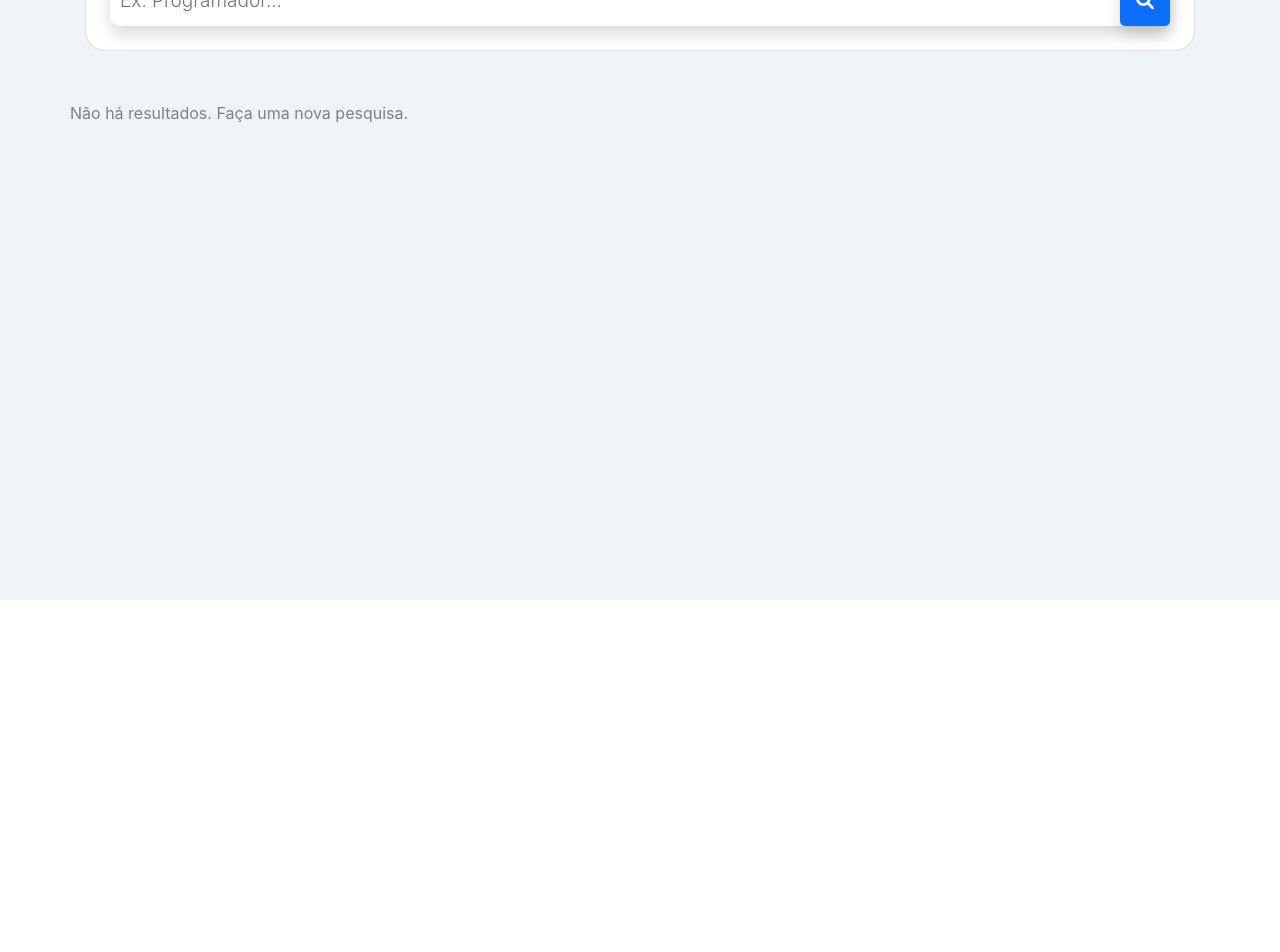
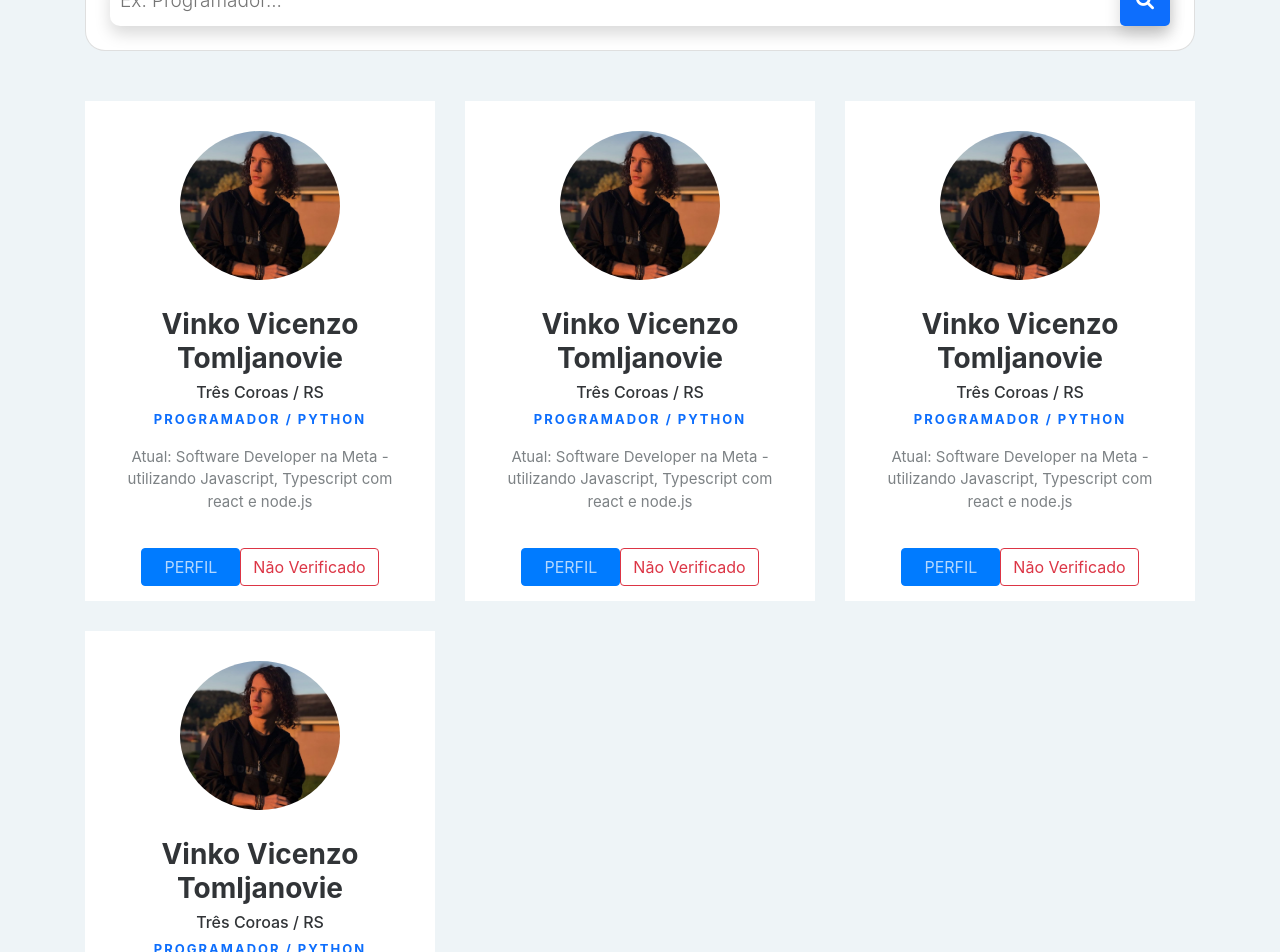
Before and after one commit to franchorner/Scrappy-LinkedIn, a React (Create React App) app: page / in a window 1280 px wide. Shown: the part 200-1152 px from the top of the page. Before the commit the page ends 800 px from the top, so only its background shows below. Built offline with nearby package versions, Linux system fonts and the light colour scheme.

Commit message:
teste da versão html

```diff
--- a/src/App.js
+++ b/src/App.js
@@ -3,33 +3,9 @@ import "./css/search.css";
 import "./css/style.css";
 import ResultCard from "./components/ResultCard";
 import robot from "./img/robot.svg";
+import icon from "./img/Icone.png";
 
 function App() {
-  const [inputSearch, setInputSearch] = useState("");
-  const [resultList, setResultList] = useState([]);
-  const [isLoading, setIsLoading] = useState(false);
-  useEffect(() => {
-    /*const API_URL =
-      `https://lighthouse-dev-scraper.herokuapp.com/search?query=Dev%20node&numberOfPages=1&token=1dd460adea70527ba66b4abb8ffabbe661409f20`;
-    fetch(API_URL).then((response) => {
-      return response.json().then((json) => {
-        console.log(json);
-      });
-    });*/
-  }, []);
-  function sendData(e) {
-    setIsLoading(true);
-    e.preventDefault();
-    const API_URL = `https://lighthouse-dev-scraper.herokuapp.com/search?query=${encodeURI(
-      inputSearch
-    )}&numberOfPages=1&token=1dd460adea70527ba66b4abb8ffabbe661409f20`;
-    fetch(API_URL).then((response) => {
-      return response.json().then((json) => {
-        setResultList(json);
-        setIsLoading(false);
-      });
-    });
-  }
   return (
     <div className="team-boxed">
       <div className="container">
@@ -46,14 +22,12 @@ function App() {
               </h6>
             </div>
             <div className="search">
-              <form onSubmit={sendData}>
+              <form>
                 <input
                   type="text"
                   className="search-input shadow"
                   placeholder="Ex: Programador..."
                   name=""
-                  value={inputSearch}
-                  onChange={(e) => setInputSearch(e.target.value)}
                 />
                 <button type="submit" href="#" className="search-icon shadow">
                   <i className="fas fa-search img-icon"></i>
@@ -62,24 +36,43 @@ function App() {
             </div>
           </div>
         </div>
-        <div className="row people">
-          {!isLoading && resultList.length < 1 && (
-            <p className="text-center">
-              Não há resultados. Faça uma nova pesquisa.
-            </p>
-          )}
-
-          {isLoading ? (
-            <div className="d-flex justify-content-center contain-spinner">
-              <div className="spinner-border" role="status">
-                <span className="sr-only">Loading...</span>
-              </div>
+        <div class="row people">
+          <div class="col-md-6 col-lg-4 item">
+            <div class="box"><img class="rounded-circle" src={icon} />
+              <h3 class="name">Vinko Vicenzo Tomljanovie</h3>
+              <h6 class="city">Três Coroas / RS</h6>
+              <p class="title">Programador / Python</p>
+              <p class="description"><span>Atual: </span> Software Developer na Meta - utilizando Javascript, Typescript com react e node.js</p>
+              <div class="social"><button class="btn btn-primary" type="submit"><a href="https://www.linkedin.com/in/vinko-vicenzo-tomljanovie-23b135230/" target=" ">PERFIL</a></button> <button type="button" class="btn btn-outline-danger">Não Verificado</button></div>
             </div>
-          ) : (
-            resultList.map((props, index) => {
-              return <ResultCard key={index} {...props} />;
-            })
-          )}
+          </div>
+          <div class="col-md-6 col-lg-4 item">
+            <div class="box"><img class="rounded-circle" src={icon} />
+              <h3 class="name">Vinko Vicenzo Tomljanovie</h3>
+              <h6 class="city">Três Coroas / RS</h6>
+              <p class="title">Programador / Python</p>
+              <p class="description"><span>Atual: </span> Software Developer na Meta - utilizando Javascript, Typescript com react e node.js</p>
+              <div class="social"><button class="btn btn-primary" type="submit"><a href="https://www.linkedin.com/in/vinko-vicenzo-tomljanovie-23b135230/" target=" ">PERFIL</a></button> <button type="button" class="btn btn-outline-danger">Não Verificado</button></div>
+            </div>
+          </div>
+          <div class="col-md-6 col-lg-4 item">
+            <div class="box"><img class="rounded-circle" src={icon} />
+              <h3 class="name">Vinko Vicenzo Tomljanovie</h3>
+              <h6 class="city">Três Coroas / RS</h6>
+              <p class="title">Programador / Python</p>
+              <p class="description"><span>Atual: </span> Software Developer na Meta - utilizando Javascript, Typescript com react e node.js</p>
+              <div class="social"><button class="btn btn-primary" type="submit"><a href="https://www.linkedin.com/in/vinko-vicenzo-tomljanovie-23b135230/" target=" ">PERFIL</a></button> <button type="button" class="btn btn-outline-danger">Não Verificado</button></div>
+            </div>
+          </div>
+          <div class="col-md-6 col-lg-4 item">
+            <div class="box"><img class="rounded-circle" src={icon} />
+              <h3 class="name">Vinko Vicenzo Tomljanovie</h3>
+              <h6 class="city">Três Coroas / RS</h6>
+              <p class="title">Programador / Python</p>
+              <p class="description"><span>Atual: </span> Software Developer na Meta - utilizando Javascript, Typescript com react e node.js</p>
+              <div class="social"><button class="btn btn-primary" type="submit"><a href="https://www.linkedin.com/in/vinko-vicenzo-tomljanovie-23b135230/" target=" ">PERFIL</a></button> <button type="button" class="btn btn-outline-danger">Não Verificado</button></div>
+            </div>
+          </div>
         </div>
       </div>
     </div>
```
Also changed, not shown: src/img/Icone.png (added), 1 other file (tests, documents, lock files or other folders).
